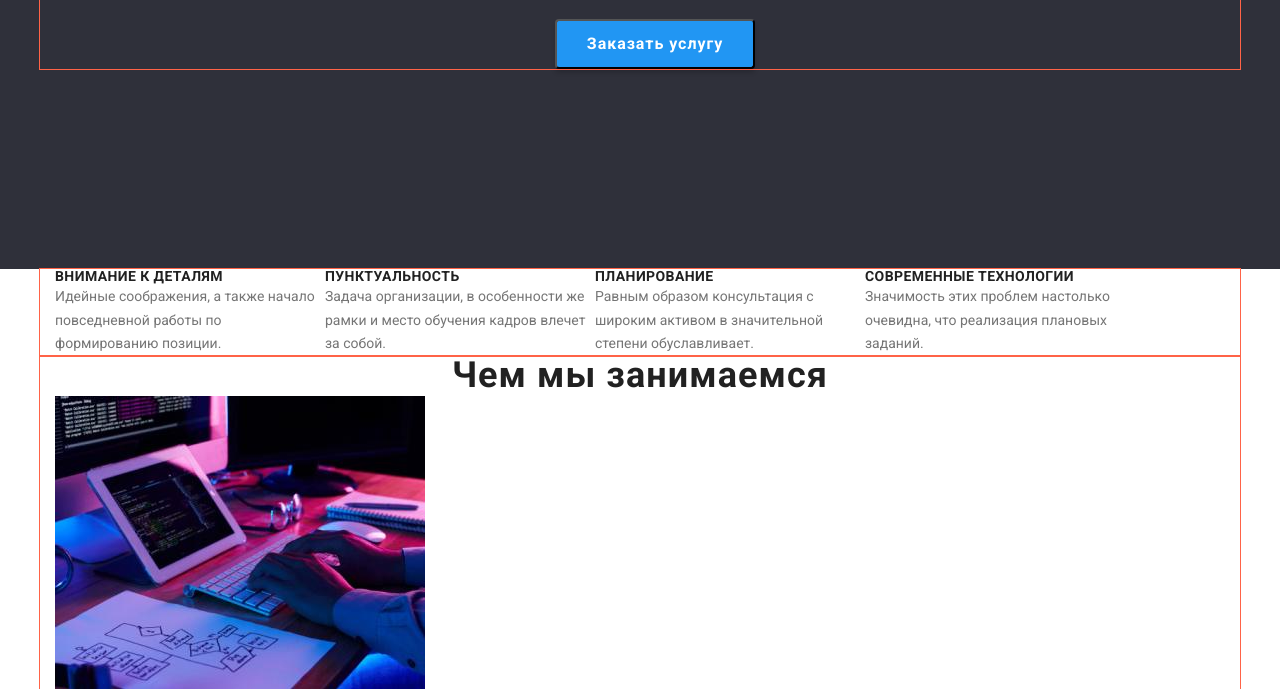
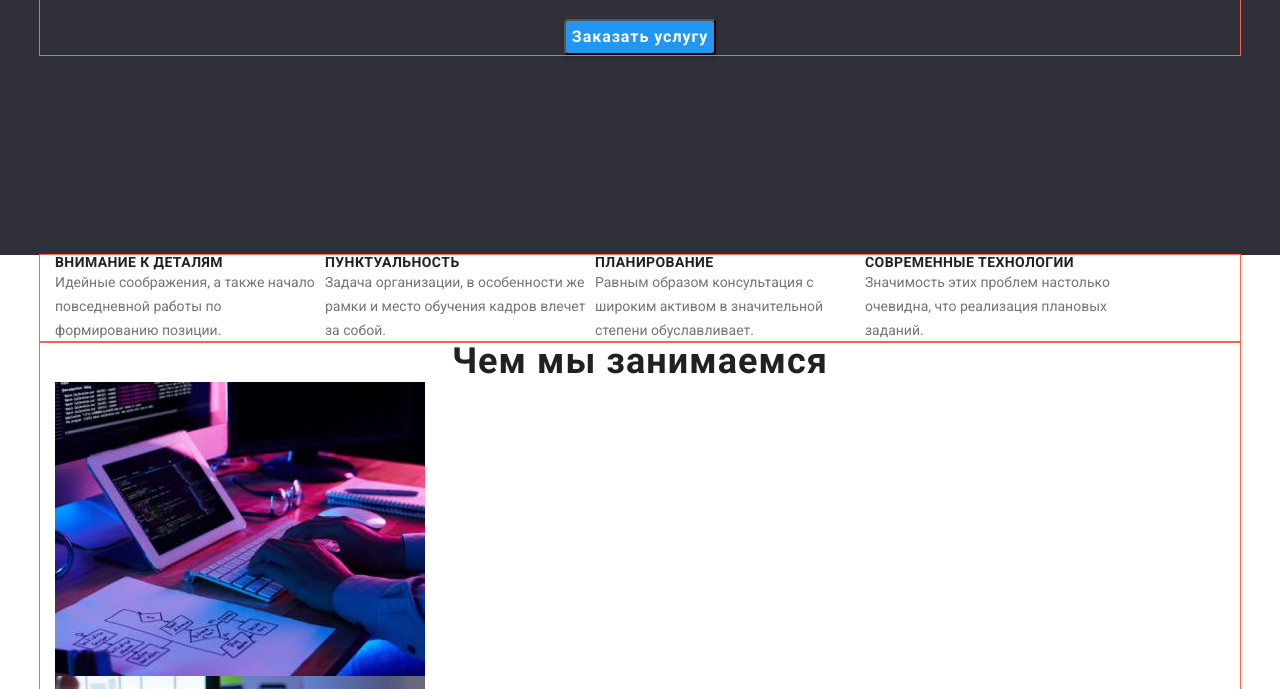
Before and after one commit to AleXKeepeR21/goit-markup-hw-03, a plain HTML site: page index.html in a window 1280 px wide. Shown: the part 411-1100 px from the top of the page. Drawn offline with nearby package versions, Linux system fonts and the light colour scheme.

Commit message:
підправив блок герой - центрування

```diff
--- a/css/styles.css
+++ b/css/styles.css
@@ -147,12 +147,12 @@ img {
 .hero {
 	padding-top: 200px;
 	padding-bottom: 200px;
+	text-align: center;
 	background-color: var(--dark-bg-color);
 }
 
 .hero-title {
 	width: 696px;
-	text-align: center;
 	margin-top: 0;
 	margin-right: auto;
 	margin-left: auto;
@@ -166,10 +166,10 @@ img {
 }
 
 .hero-btn {
-	margin-left: 500px;
-	margin-right: 500px;
+	/*
 	width: 200px;
-	height: 50px;
+	height: 50px; */
+
 	background-color: var(--accent-bg-color);
 	box-shadow: 0px 4px 4px rgba(0, 0, 0, 0.15);
 	border-radius: 4px;
```
